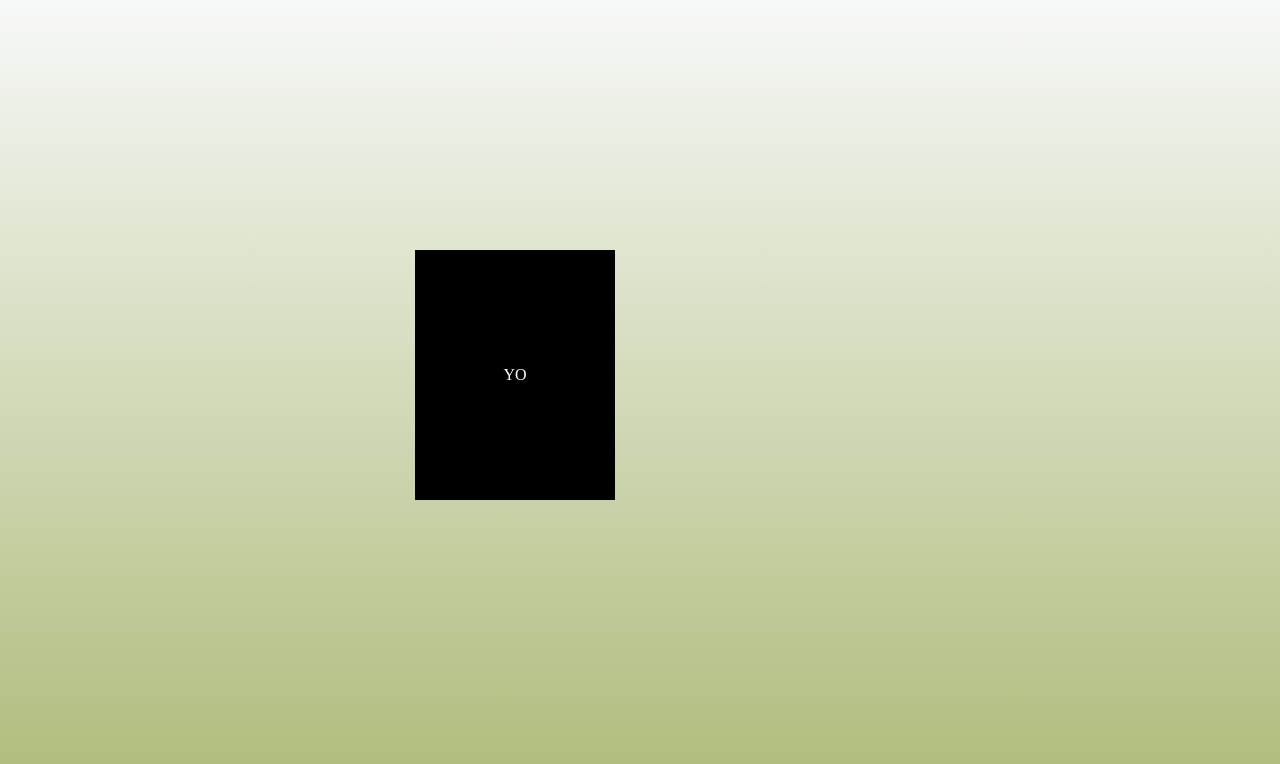
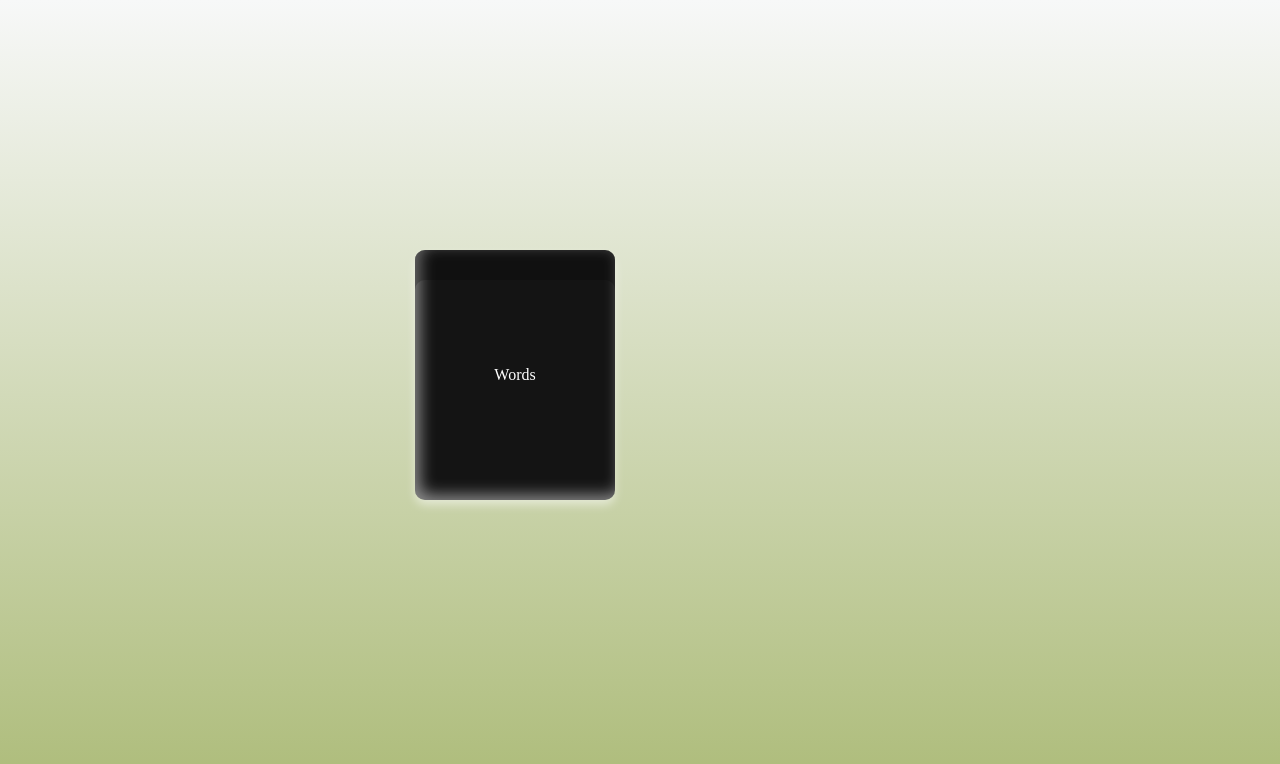
Before and after one commit to rurru/pomo-clock, a React (Create React App) app: page / in a window 1280 px wide. Shown: the top 764 px of the page. Built offline with nearby package versions, Linux system fonts and the light colour scheme.

Commit message:
Added glass effect to display

```diff
--- a/src/App.css
+++ b/src/App.css
@@ -8,7 +8,21 @@
   color: #fff;
   width: 200px;
   height: 250px;
+  border-radius: 10px;
   display: flex;
   justify-content: center;
   align-items: center;
 }
+
+.display:after {
+  content: "";
+  display: block;
+  position: absolute;
+  width: 200px;
+  height: 250px;
+  border-radius: 10px;
+  background-color: rgba(255,255,255,0.08);
+  box-shadow: inset 0 30px rgba(0,0,0,0.2),
+             inset 5px -5px 15px rgba(255,255,255,0.5),
+             0 5px 10px rgba(255,255,255,0.5);
+}
--- a/src/App.js
+++ b/src/App.js
@@ -6,7 +6,7 @@ class App extends Component {
     return (
       <div className="App">
         <div className = "display">
-          YO
+          Words
         </div>
       </div>
     );
```
